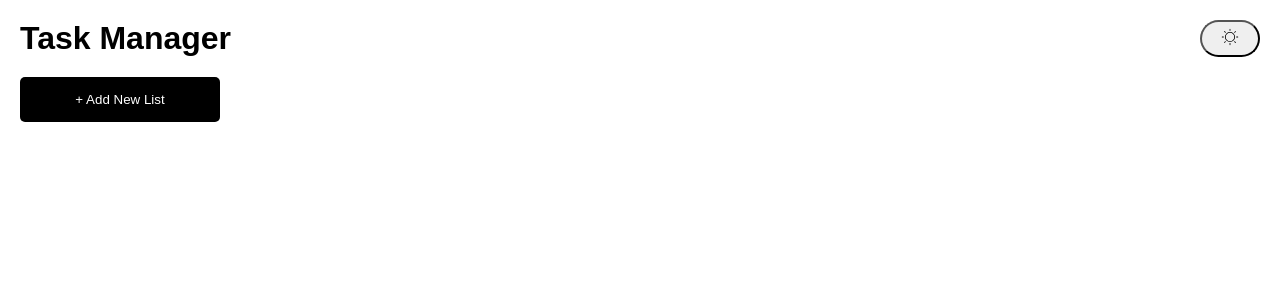
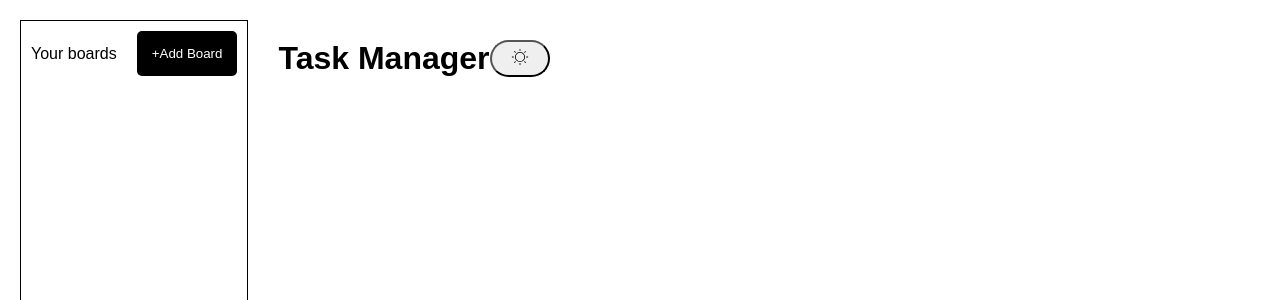
Before and after one commit to suman-chandra-barman/task-manager-react, a React (Vite) app: page / in a window 1280 px wide. Shown: the top 300 px of the page. Built offline with nearby package versions, Linux system fonts and the light colour scheme.

Commit message:
[Add] multiple board ---ongoing

```diff
--- a/src/App.css
+++ b/src/App.css
@@ -1,5 +1,39 @@
 .main-container{
+    display: flex;
+    gap: 10px;
+    padding: 20px 20px 0 20px;
     height: 100vh;
+}
+
+/*    sidebar       */
+.sidebar-container{
+    padding: 10px;
+    border: 1px solid black;
+}
+.sidebar-header{
+    display: flex;
+    gap: 20px;
+    align-items: center;
+    margin-bottom: 10px;
+}
+.add-board-btn{
+    padding: 15px;
+    background-color: black;
+    color: white;
+    border-radius: 5px;
+    cursor: pointer;
+    border: none;
+}
+.sidebar-manu{
+    padding: 10px;
+    cursor: pointer;
+}
+.sidebar-manu:hover{
+    background-color: rgb(120, 120, 120);
+}
+
+
+.board-container{
     padding: 20px 20px 0 20px;
     display: flex;
     flex-direction: column;
--- a/src/App.jsx
+++ b/src/App.jsx
@@ -7,6 +7,7 @@ import { CiLight } from "react-icons/ci";
 import { MdNightlight } from "react-icons/md";
 import { ThemeContext, themes } from "./context/ThemeContext";
 import { useLocalStorage } from "./hooks/useLocalStorage";
+import Sidebar from "./components/Sidebar.jsx";
 
 function App(){
   const theme = useContext(ThemeContext);
@@ -17,9 +18,77 @@ function App(){
   const [targetedListIndex, setTargetedListIndex] = useState(null);
   const [targetedTaskIndex, setTargetedTaskIndex] = useState(null);
   const [themeState,  setThemeState] = useLocalStorage("theme", theme.light);
+  const [boardIndex, setBoardIndex] = useState(0)
 
   const listDomRefs = useRef(new Array());
   const taskDomRefs = useRef(new Array());
+
+  /*
+  [
+  {
+    "title": "board title",
+    "lists": [
+      {
+        "title": "Todo",
+        "tasks": [
+          {
+            "title": "Math",
+            "description": "",
+            "checklists": [],
+            "comments": []
+          },
+          {
+            "title": "Data Structure",
+            "description": "",
+            "checklists": [],
+            "comments": []
+          }
+        ]
+      },
+      {
+        "title": "Doing",
+        "tasks": [
+          {
+            "title": "Task manager",
+            "description": "",
+            "checklists": [
+              {
+                "name": "Checklist",
+                "items": [
+                  {
+                    "name": "",
+                    "isChecked": false
+                  },
+                  {
+                    "name": "",
+                    "isChecked": false
+                  },
+                  {
+                    "name": "",
+                    "isChecked": false
+                  }
+                ]
+              }
+            ],
+            "comments": [
+              "<p>My Name is Sam</p>",
+              "<p>My New comment</p>"
+            ]
+          },
+          {
+            "title": "Lixzo",
+            "description": "",
+            "checklists": [],
+            "comments": [
+              "<p>New comments</p>"
+            ]
+          }
+        ]
+      }
+    ]
+  }
+]
+   */
 
   useEffect(function(){
       const localStorageTodoData = localStorage.getItem("todoData");
@@ -45,47 +114,51 @@ function App(){
   backgroundColor: themeState.background
  }
 
+ console.log("todoData", todoData)
   return (
-    <main className="main-container" style={themeStyle}>
+      <div className="main-container" style={themeStyle}>
+          <Sidebar todoData={todoData} setBoardIndex={setBoardIndex} setTodoData={setTodoData}/>
+
+          <main className="board-container">
               <div className="header-container">
                   <h1>Task Manager</h1>
-        <button onClick={() =>  themeState === theme.light ? setThemeState(theme.dark) : setThemeState(theme.light)} className="theme-btn">
+                  <button
+                      onClick={() => themeState === theme.light ? setThemeState(theme.dark) : setThemeState(theme.light)}
+                      className="theme-btn">
                       {themeState === theme.light ? <CiLight size={20}/> : <MdNightlight size={20}/>}
                   </button>
               </div>
-      <div className="todo-container">
-        {
-          todoData.map((todo,lIdx) =>
-            <Fragment key={lIdx} >
-              {targetedListIndex === lIdx?
-                <div className="list" style={{height:"160px", backgroundColor:"gray"}}></div>
-                :<></>
-              }
-              < TodoList
-                listDomRefs={listDomRefs}
-                taskDomRefs={taskDomRefs}
-                todo={todo}
-                lIdx={lIdx}
-                todoData={todoData}
-                draggedElement={draggedElement}
-                targetedTaskIndex={targetedTaskIndex}
-                setTodoData={setTodoData}
-                setSelectedTask={setSelectedTask}
-                setDraggedElement={setDraggedElement}
-                setTargetedListIndex={setTargetedListIndex}
-                setTargetedTaskIndex={setTargetedTaskIndex}
-              />
-            </Fragment>
-          )
-        }
+              {/*<div className="todo-container">*/}
+              {/*    {todoData[boardIndex].lists?.map((todo, lIdx) =>*/}
+              {/*        <div key={lIdx}>*/}
+              {/*            {targetedListIndex === lIdx ?*/}
+              {/*                <div className="list" style={{height: "160px", backgroundColor: "gray"}}></div>*/}
+              {/*                : <></>*/}
+              {/*            }*/}
+              {/*            < TodoList*/}
+              {/*                listDomRefs={listDomRefs}*/}
+              {/*                taskDomRefs={taskDomRefs}*/}
+              {/*                todo={todo}*/}
+              {/*                lIdx={lIdx}*/}
+              {/*                todoData={todoData}*/}
+              {/*                draggedElement={draggedElement}*/}
+              {/*                targetedTaskIndex={targetedTaskIndex}*/}
+              {/*                setTodoData={setTodoData}*/}
+              {/*                setSelectedTask={setSelectedTask}*/}
+              {/*                setDraggedElement={setDraggedElement}*/}
+              {/*                setTargetedListIndex={setTargetedListIndex}*/}
+              {/*                setTargetedTaskIndex={setTargetedTaskIndex}*/}
+              {/*            />*/}
+              {/*        </div>*/}
+              {/*    )}*/}
 
-        {targetedListIndex === todoData.length?
-          <div className="list" style={{height:"160px", backgroundColor:"gray"}}></div>
-          :<></>
-         }
+              {/*    {targetedListIndex === todoData[boardIndex].length ?*/}
+              {/*        <div className="list" style={{height: "160px", backgroundColor: "gray"}}></div>*/}
+              {/*        : <></>*/}
+              {/*    }*/}
 
-        <button className="todo-btn add-list-btn" onClick={handleAddList}>+ Add New List</button>
-      </div>
+              {/*    <button className="todo-btn add-list-btn" onClick={handleAddList}>+ Add New List</button>*/}
+              {/*</div>*/}
 
               {/* modal */}
               {
@@ -100,6 +173,7 @@ function App(){
                   />
               }
           </main>
+      </div>
   )
 }
 
--- /dev/null
+++ b/src/components/Sidebar.jsx
@@ -0,0 +1,27 @@
+/* eslint-disable react/prop-types */
+function Sidebar({todoData,setTodoData,setBoardIndex}) {
+    function handleAddBoard(){
+        const updatedTodoData = [...todoData];
+        updatedTodoData.push({title:"", lists:[]});
+        setTodoData(updatedTodoData);
+    }
+console.log("data", todoData)
+    return (
+        <div className="sidebar-container">
+            <div className="sidebar-header">
+                <span>Your boards</span>
+                <button onClick={handleAddBoard} className="add-board-btn">+Add Board</button>
+            </div>
+           <div>
+               {todoData.map((board, index) => (
+                   <div onClick={() => setBoardIndex(index)} key={index} className="sidebar-manu">
+                       {board.title}
+                        Board name
+                   </div>
+               ))}
+           </div>
+        </div>
+    )
+}
+
+export default Sidebar;
```
Also changed, not shown: src/components/TodoList.jsx (+1 -17 lines). Lines whose indentation alone changed are shown as unchanged.
